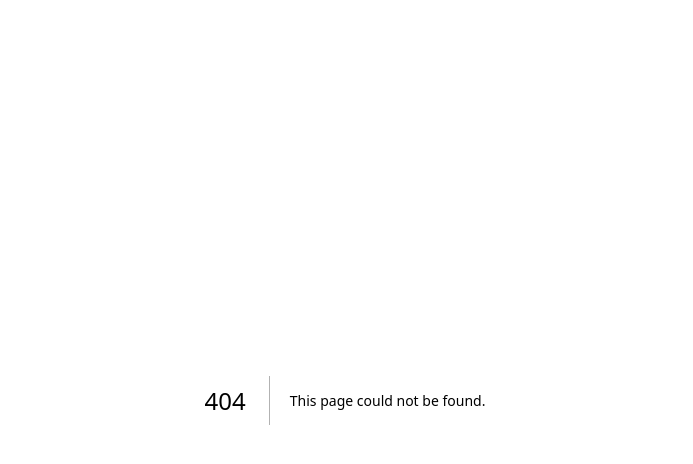
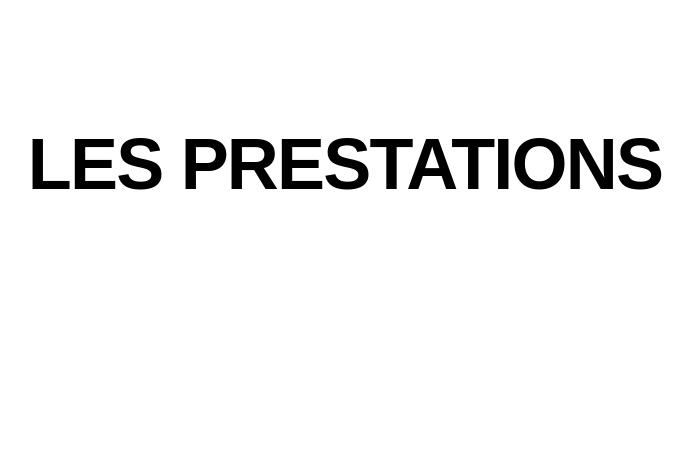
Before and after one commit to fatydm/kob, a Next.js app: page /gallery in a window 1280 px wide. Before the commit this address had no page. Shown: the top 464 px of the page, without its empty margins (295-988 px from the left). Built offline with nearby package versions, Linux system fonts and the light colour scheme.

Commit message:
create: website pages

```diff
--- /dev/null
+++ b/app/gallery/page.tsx
@@ -0,0 +1,13 @@
+export default function Home() {
+  return (
+    <div className="flex min-h-screen items-center justify-center bg-white">
+      <main className="flex min-h-screen w-full max-w-6xl flex-col items-center justify-between py-32 px-16">
+        <div className="flex flex-col items-center gap-6 text-center sm:items-start sm:text-left">
+          <h1 className="text-7xl font-semibold tracking-tight text-black uppercase mb-10">
+            Les prestations
+          </h1>
+        </div>
+      </main>
+    </div>
+  );
+}
```
Also changed, not shown: app/contact/page.tsx (added), app/services/page.tsx (added), app/trainings/page.tsx (added).
